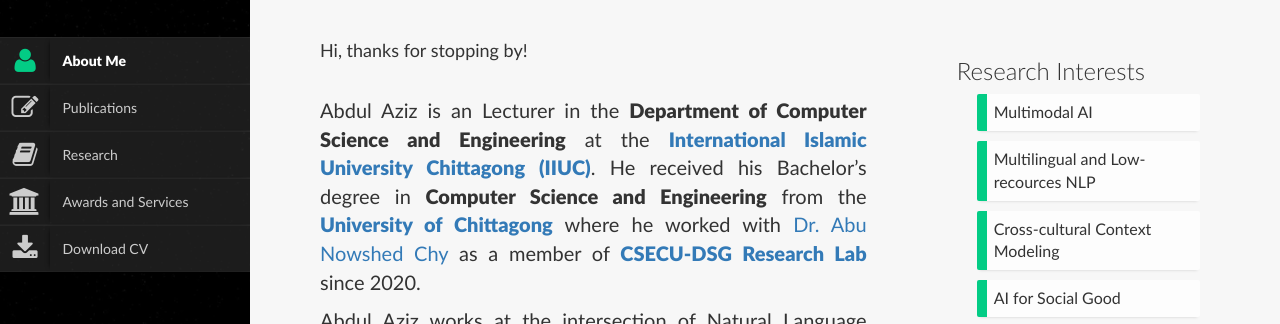
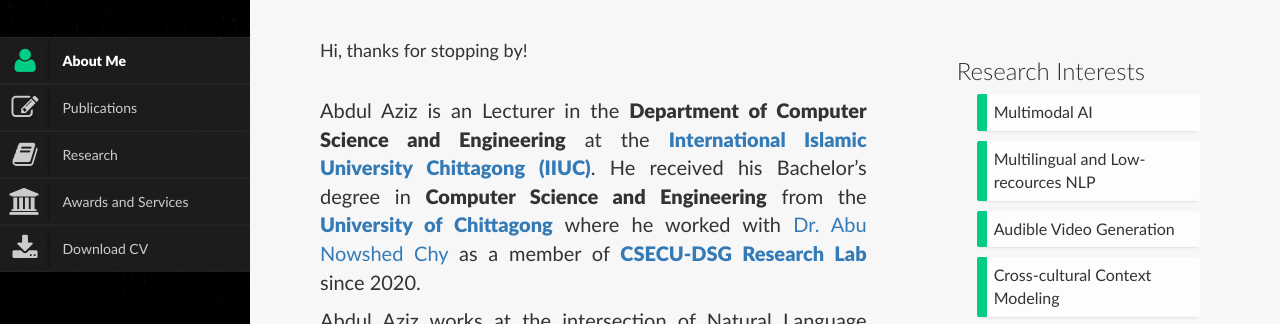
Before and after one commit to abdulaziz2808/abdulaziz2808.github.io, a plain HTML site: page index.html in a window 1280 px wide. Shown: the part 258-582 px from the top of the page. Drawn offline with Linux system fonts and the light colour scheme.

Commit message:
Update index.html

```diff
--- a/index.html
+++ b/index.html
@@ -317,6 +317,7 @@
 
                                             <li>Multimodal AI</li>
                                             <li>Multilingual and Low-recources NLP</li>
+                                            <li>Audible Video Generation</li>
                                             <li>Cross-cultural Context Modeling</li>
                                             <li>AI for Social Good</li>
                                             <!-- <li>Time Series Modeling</li> -->
```
